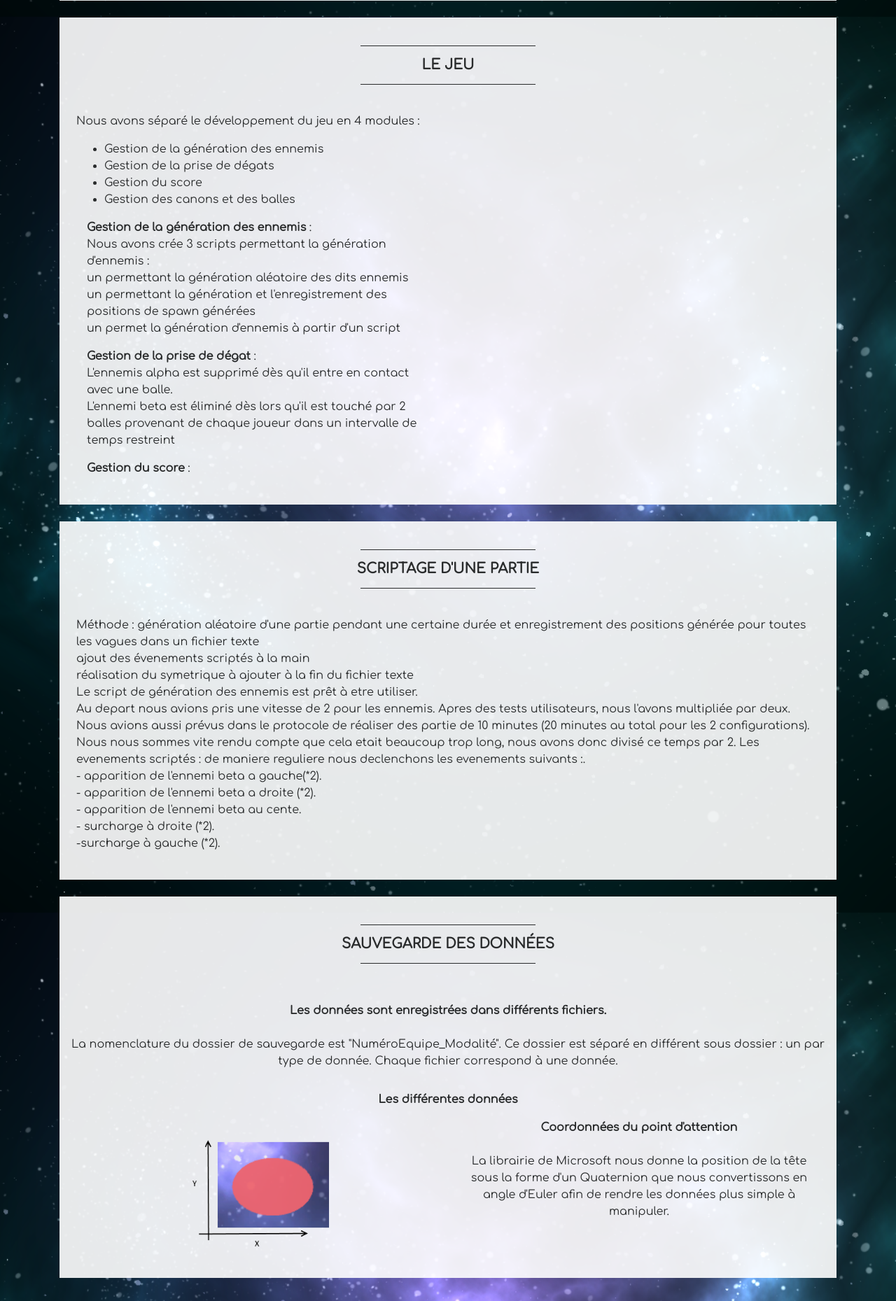
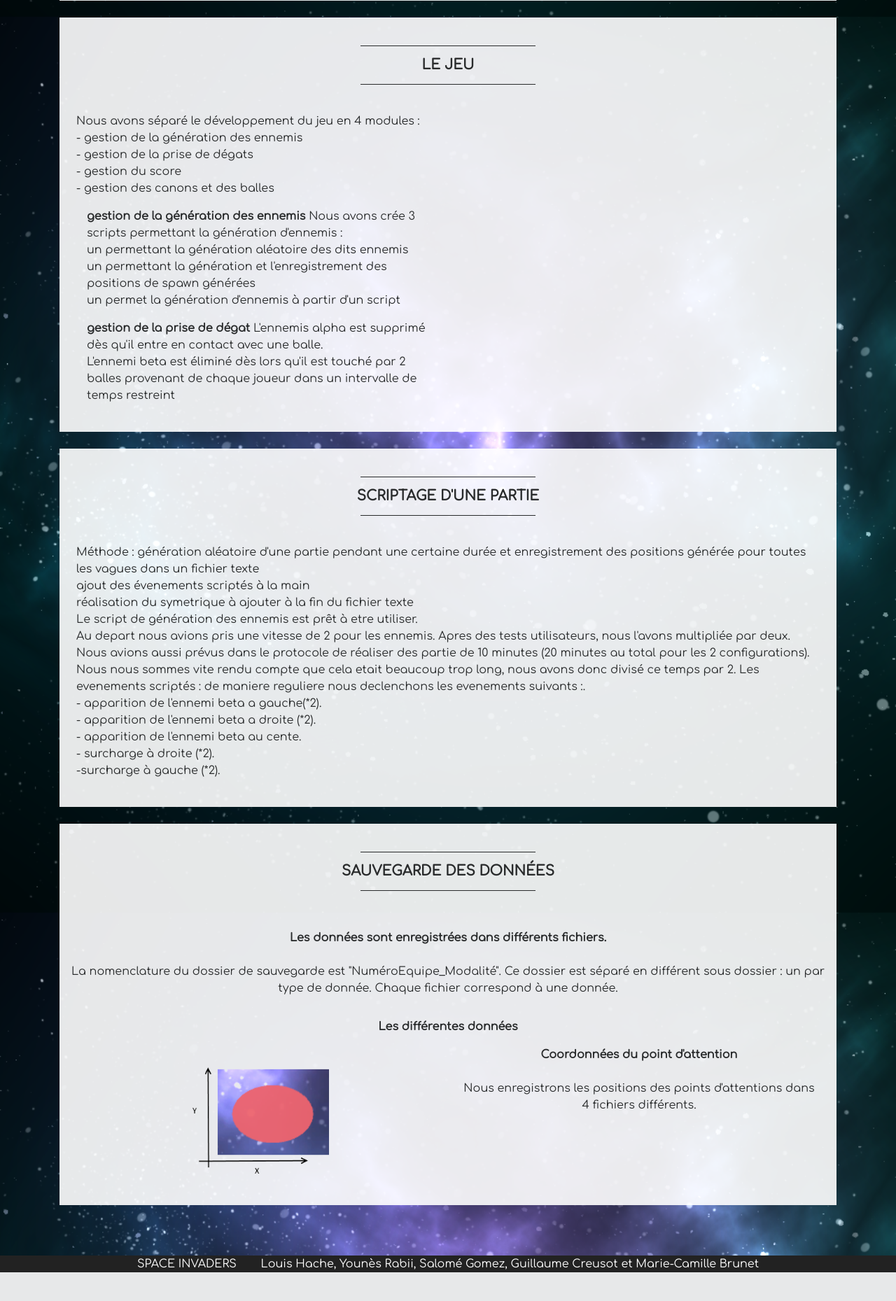
Before and after one commit to LouisHache/Site-Space-Invaders, a PHP site: page /developpement.php in a window 1280 px wide. Shown: the part 1256-3115 px from the top of the page at 70% size. After the commit the page ends 3074 px from the top, so only its background shows below. Run offline with PHP 8.4, Linux system fonts and the light colour scheme.

Commit message:
JAIME TOUJOURS LES PATES

```diff
--- a/developpement.php
+++ b/developpement.php
@@ -58,17 +58,15 @@
 			<h2 class="text-center text-lg text-uppercase my-0"> <strong>Le jeu </strong></h2>
 			<hr class="divider"><br>
 			<p>
-			Nous avons séparé le développement du jeu en 4 modules :
-			<ul>
-				<li>Gestion de la génération des ennemis</li>
-				<li>Gestion de la prise de dégats</li>
-				<li>Gestion du score</li>
-				<li>Gestion des canons et des balles</li>
-			</ul>
+			Nous avons séparé le développement du jeu en 4 modules : <br>
+					-	gestion de la génération des ennemis<br>
+					-	gestion de la prise de dégats <br>
+					-	gestion du score<br>
+					-   gestion des canons et des balles<br>
 			</p>
 			<p>
 			<div class="col-lg-6">
-						<strong>Gestion de la génération des ennemis</strong> : <br/>
+				<strong>gestion de la génération des ennemis</strong>
 				Nous avons crée 3 scripts permettant la génération d'ennemis : <br>
 					un permettant la génération aléatoire des dits ennemis<br>
 					un permettant la génération et l'enregistrement des positions de spawn générées<br>
@@ -77,19 +75,11 @@
 			</p>
 			<p>
 			<div class="col-lg-6">
-						<strong>Gestion de la prise de dégat</strong> : <br/>
+				<strong>gestion de la prise de dégat</strong>
 					L'ennemis alpha est supprimé dès qu'il entre en contact avec une balle.<br>
 					L'ennemi beta est éliminé dès lors qu'il est touché par 2 balles provenant de chaque joueur dans un intervalle de temps restreint<br>
 			</div>
 			</p>
-
-				<p>
-					<div class="col-lg-6">
-						<strong>Gestion du score</strong> : <br/>
-
-					</div>
-				</p>
-
 			</div>
 			<div class="bg-faded p-4 my-4">
 			<hr class="divider">
@@ -132,8 +122,8 @@
 				</div>
 				<div class="col-lg-6">
 					<strong>Coordonnées du point d'attention</strong></br></br>
-					La librairie de Microsoft nous donne la position de la tête sous la forme d'un Quaternion que nous convertissons en angle d'Euler afin
-					de rendre les données plus simple à manipuler.
+					Nous enregistrons les positions des points d'attentions dans 4 fichiers différents.
+
 				</div>
 			</div>
 		</div>
```
Lines whose indentation alone changed are shown as unchanged.
